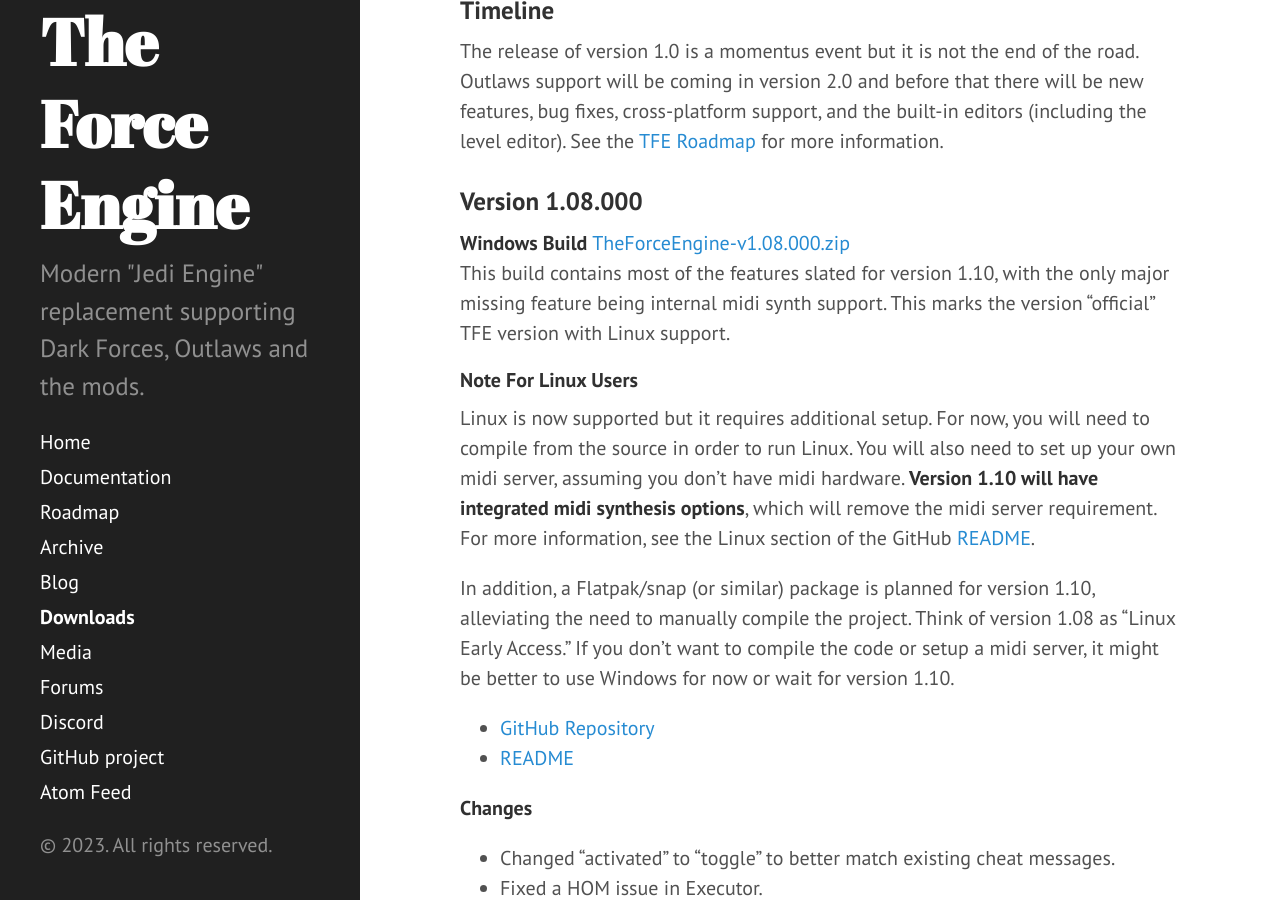
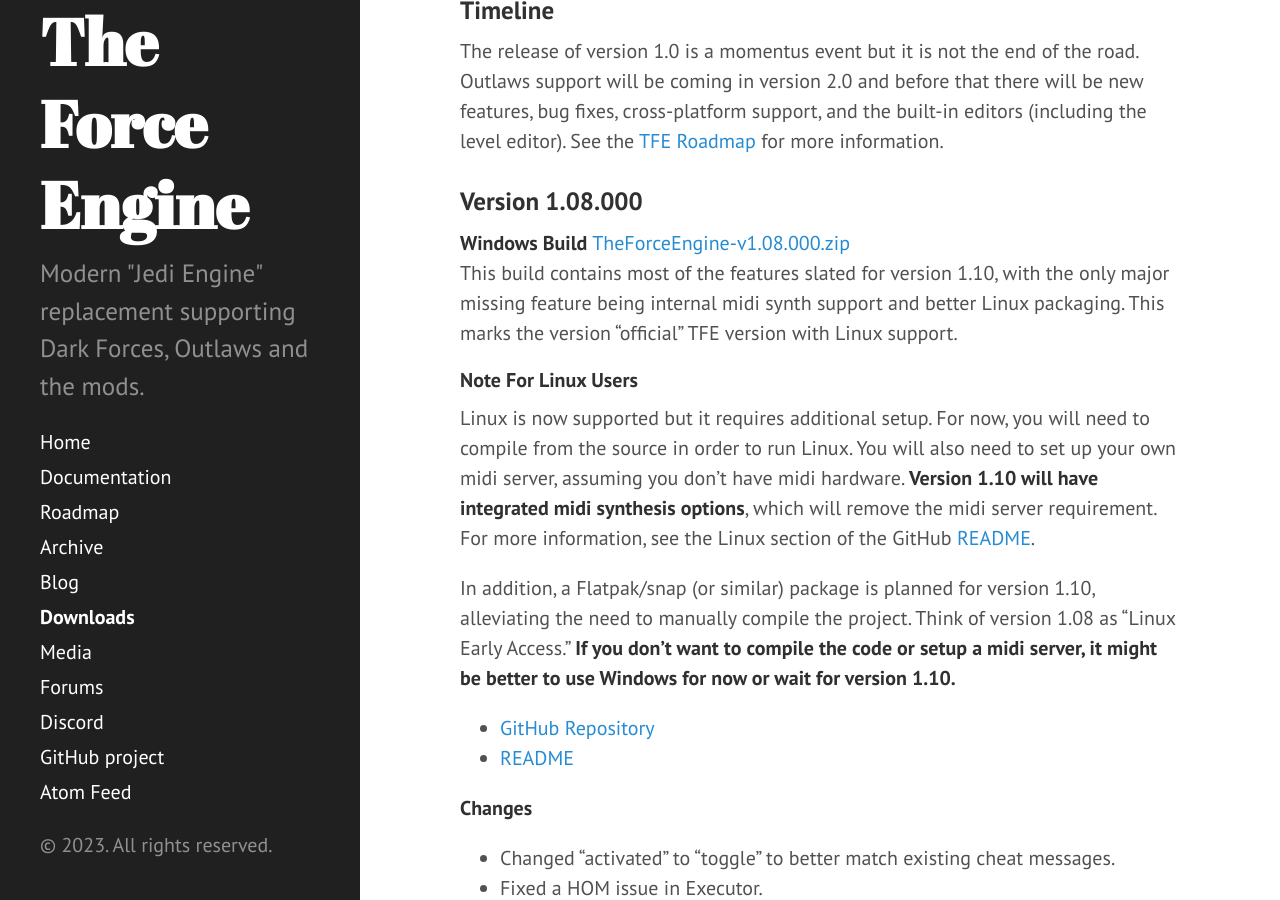
Before and after one commit to TheForceEngine/TheForceEngine.github.io, a Jekyll site: the page built from downloads.md, in a window 1280 px wide and 900 px high, scrolled down 485 px. Built offline with Jekyll 4.4.1, drawn with Linux system fonts in a browser that asks for light colours.

Commit message:
Update downloads.md

```diff
--- a/downloads.md
+++ b/downloads.md
@@ -13,12 +13,12 @@
 
 ### Version 1.08.000
 **Windows Build** [TheForceEngine-v1.08.000.zip](archive/TheForceEngine-v1.08.000.zip) <br>
-This build contains most of the features slated for version 1.10, with the only major missing feature being internal midi synth support. This marks the version "official" TFE version with Linux support.
+This build contains most of the features slated for version 1.10, with the only major missing feature being internal midi synth support and better Linux packaging. This marks the version "official" TFE version with Linux support.
 
 #### Note For Linux Users
 Linux is now supported but it requires additional setup. For now, you will need to compile from the source in order to run Linux. You will also need to set up your own midi server, assuming you don't have midi hardware. **Version 1.10 will have integrated midi synthesis options**, which will remove the midi server requirement. For more information, see the Linux section of the GitHub [README](https://github.com/luciusDXL/TheForceEngine/blob/master/README.md).
 
-In addition, a Flatpak/snap (or similar) package is planned for version 1.10, alleviating the need to manually compile the project. Think of version 1.08 as "Linux Early Access." If you don't want to compile the code or setup a midi server, it might be better to use Windows for now or wait for version 1.10.
+In addition, a Flatpak/snap (or similar) package is planned for version 1.10, alleviating the need to manually compile the project. Think of version 1.08 as "Linux Early Access." **If you don't want to compile the code or setup a midi server, it might be better to use Windows for now or wait for version 1.10.**
 
 * [GitHub Repository](https://github.com/luciusDXL/TheForceEngine)
 * [README](https://github.com/luciusDXL/TheForceEngine/blob/master/README.md)
```
